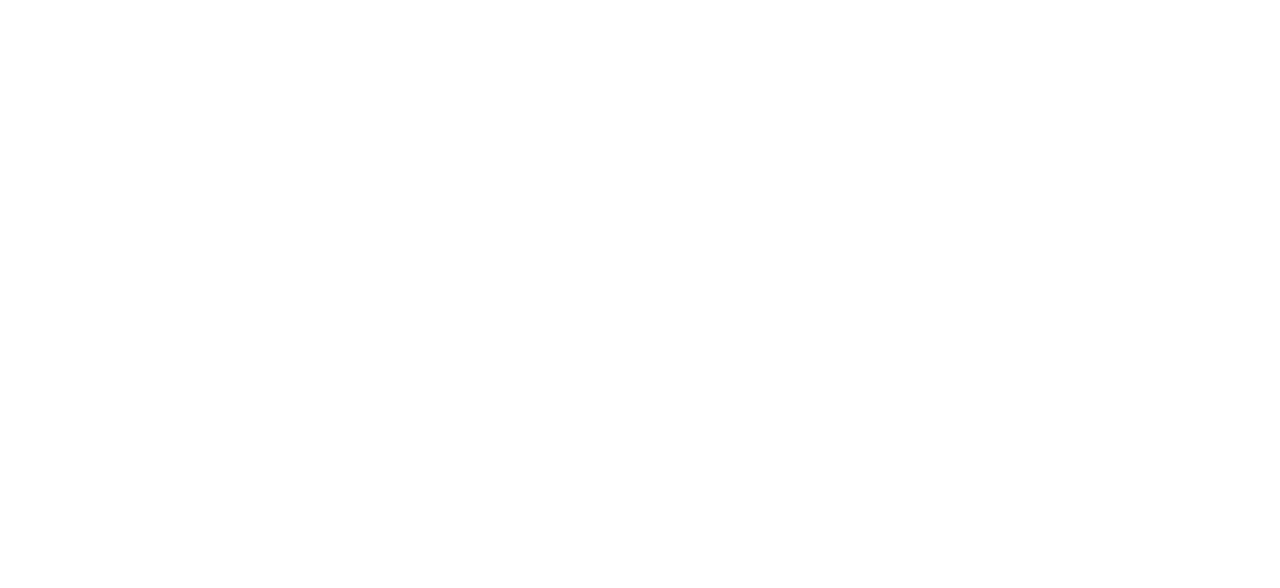
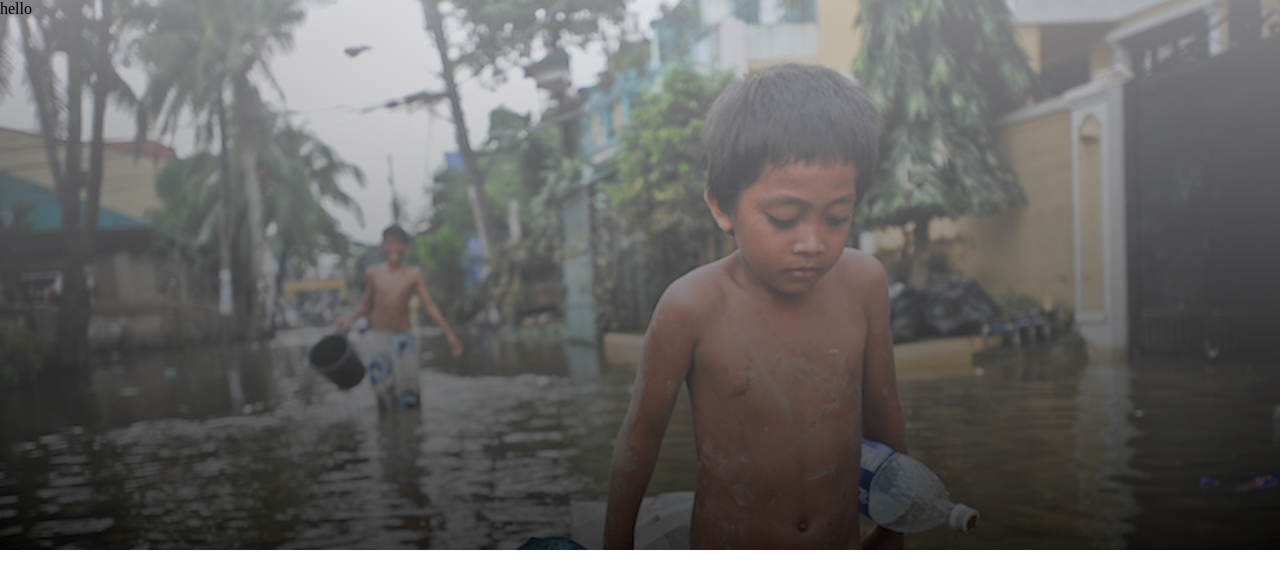
Before and after one commit to sabrina-here/donate, a plain HTML site: page index.html in a window 1280 px wide. Drawn offline with Linux system fonts and the light colour scheme.

Commit message:
gradient added

```diff
--- a/index.html
+++ b/index.html
@@ -8,7 +8,7 @@
     <link rel="stylesheet" href="style.css" />
   </head>
   <body>
-    <section class="intro"></section>
+    <section class="intro">hello</section>
     <section class="donate"></section>
     <section class="d-plan"></section>
     <section class="my-creative"></section>
--- a/style.css
+++ b/style.css
@@ -1,6 +1,15 @@
 body {
-  border: 0;
+  margin: 0;
 }
 .intro {
-  background-image: url(/images/bannerBg.jpg);
+  background-image: linear-gradient(
+      to bottom,
+      rgba(245, 246, 252, 0.52),
+      rgba(0, 0, 0, 0.73)
+    ),
+    url("./images/bannerBg.jpg");
+  background-repeat: no-repeat;
+  background-size: 100% auto;
+  height: 550px;
+  width: 100%;
 }
```
